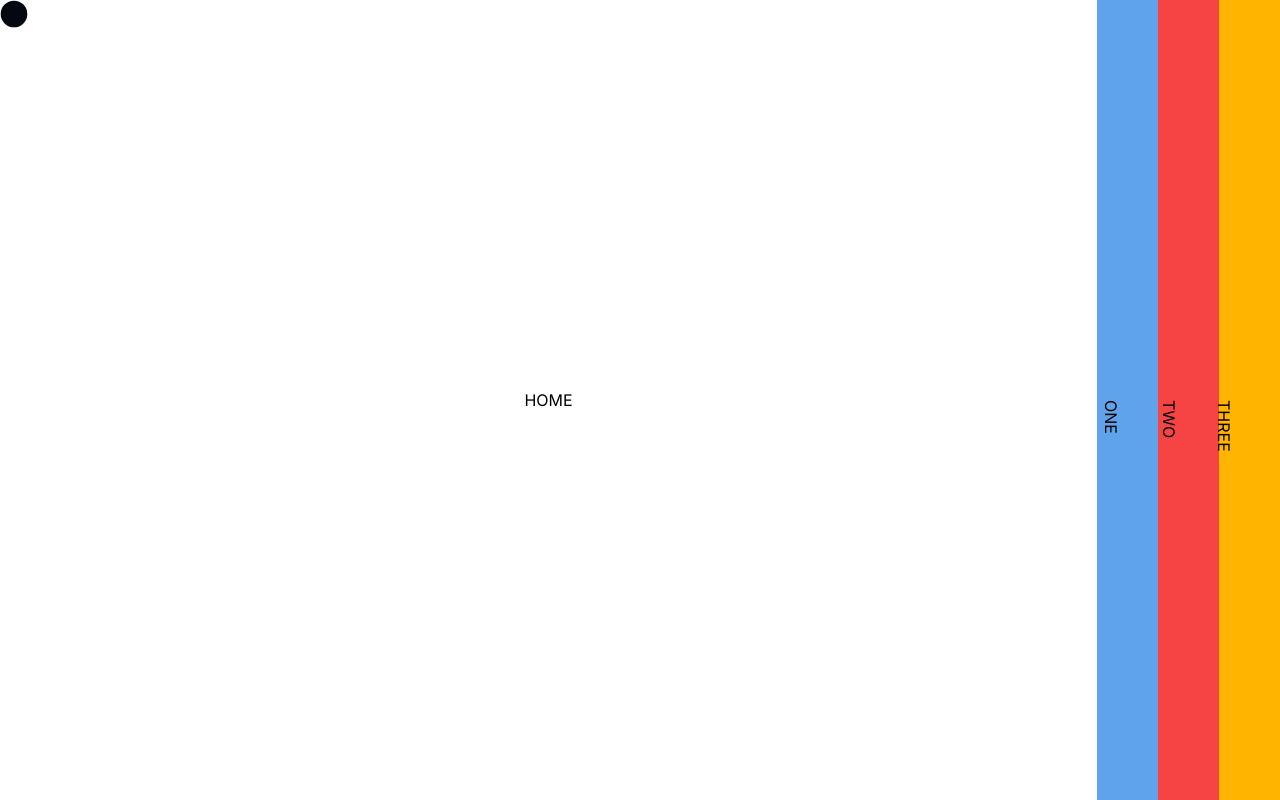
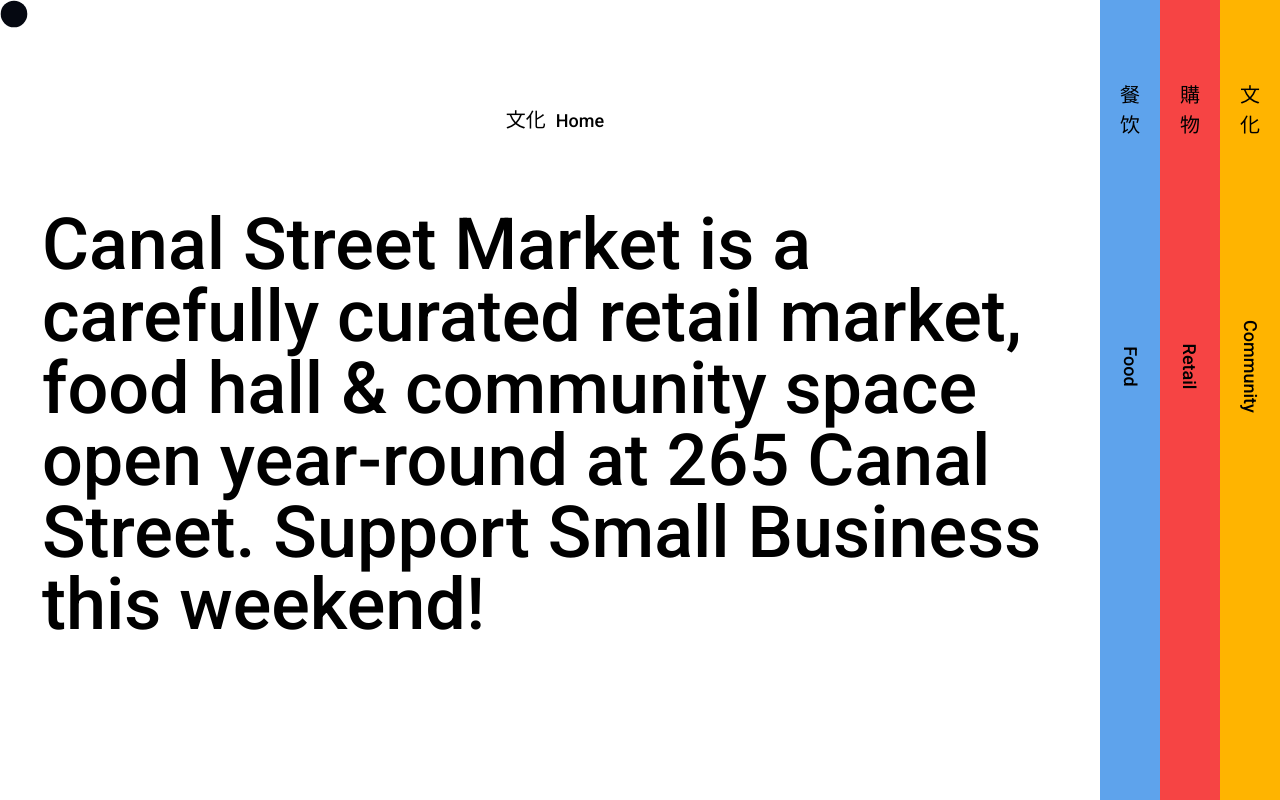
Before and after one commit to AVBlana/canalStreetMarket, a Next.js app: page / in a window 1280 px wide. Built offline with nearby package versions, Linux system fonts and the light colour scheme.

Commit message:
added accordion content

```diff
--- a/src/app/components/Accordion/index.tsx
+++ b/src/app/components/Accordion/index.tsx
@@ -3,15 +3,39 @@
 
 import React, { useState } from "react";
 import AccordionPanel from "../AccordionPanel";
+import ContentHome from "../ContentHome";
+import ContentFood from "../ContentFood";
+import ContentRetail from "../ContentRetail";
+import ContentCommunity from "../ContentCommunity";
 
 const Accordion: React.FC = () => {
   const [activeIndex, setActiveIndex] = useState<number | null>(0);
 
   const panels = [
-    { title: "HOME", backgroundColor: "#fff" },
-    { title: "ONE", backgroundColor: "#5ea3ec" },
-    { title: "TWO", backgroundColor: "#f64444" },
-    { title: "THREE", backgroundColor: "#ffb400" },
+    {
+      title: "Home",
+      icon: "文化",
+      backgroundColor: "#fff",
+      contentComponent: <ContentHome />,
+    },
+    {
+      title: "Food",
+      icon: "餐饮",
+      backgroundColor: "#5ea3ec",
+      contentComponent: <ContentFood />,
+    },
+    {
+      title: "Retail",
+      icon: "購物",
+      backgroundColor: "#f64444",
+      contentComponent: <ContentRetail />,
+    },
+    {
+      title: "Community",
+      icon: "文化",
+      backgroundColor: "#ffb400",
+      contentComponent: <ContentCommunity />,
+    },
   ];
 
   const handleClick = (index: number) => {
@@ -24,10 +48,14 @@
         <AccordionPanel
           key={index}
           title={panel.title}
+          icon={panel.icon}
           backgroundColor={panel.backgroundColor}
           isActive={index === activeIndex}
           onClick={() => handleClick(index)}
-        />
+        >
+          {panel.contentComponent}
+          {/* Pass dynamic content as children to AccordionPanel */}
+        </AccordionPanel>
       ))}
     </div>
   );
--- a/src/app/components/AccordionPanel/AccordionPanel.css
+++ b/src/app/components/AccordionPanel/AccordionPanel.css
@@ -5,24 +5,55 @@
   flex-direction: column;
   justify-content: center;
   align-items: center;
-  /* min-height: 100vh; */
-  width: 5%; /* Adjust the width based on the number of panels you want in a single row */
+  min-height: 100px; /* Adjust the minimum height of the panel */
+  width: 60px;
+  min-width: 60px; /* Adjust the width based on the number of panels you want in a single row */
   background-color: inherit;
   transition: width 0.5s ease; /* Apply transition to width for smooth animation */
+  padding: 10px;
 }
 
-.panel-content {
+.panel-title {
   transform: rotate(90deg);
-  transform-origin: 0;
   transition: transform 1s ease; /* Apply transition to transform for smooth rotation */
 }
 
 .panel.active {
-  width: 90%; /* Expand the panel width when active */
+  width: 100%; /* Expand the panel width when active */
 }
 
-.panel.active .panel-content {
+.panel.active .panel-title {
   transform: rotate(0deg); /* Rotate the text to display it horizontally */
+}
+
+.panel-header {
+  display: flex;
+  align-items: center;
+  justify-content: center;
+  width: 100%; /* Full width for the header */
+}
+
+.panel-icon {
+  padding: 10px;
+  font-size: 20px;
+  font-weight: 500;
+}
+
+.panel-title {
+  font-size: 18px;
+}
+
+.active-header {
+}
+
+.inactive-header {
+  flex-direction: column;
+  flex: 1;
+  width: 100%;
+  justify-content: space-between;
+  padding: 60px 5px;
+  align-items: center;
+  margin-bottom: 350px;
 }
 
 .panel-details {
--- a/src/app/components/AccordionPanel/index.tsx
+++ b/src/app/components/AccordionPanel/index.tsx
@@ -5,16 +5,20 @@
 
 interface AccordionPanelProps {
   title: string;
+  icon: string;
   isActive: boolean;
   onClick: () => void;
   backgroundColor: string;
+  children: React.ReactNode;
 }
 
 const AccordionPanel: React.FC<AccordionPanelProps> = ({
   title,
+  icon,
   isActive,
   onClick,
   backgroundColor,
+  children,
 }) => {
   return (
     <div
@@ -22,11 +26,20 @@
       style={{ backgroundColor }}
       onClick={onClick}
     >
-      <p className="panel-content">{title}</p>
+      <div
+        className={`panel-header ${
+          isActive ? "active-header" : "inactive-header"
+        }`}
+      >
+        <p className="panel-icon">{icon}</p>
+        <p className="panel-title">{title}</p>
+      </div>
+
       {isActive && (
         <div className="panel-details">
           {/* Place additional content here when panel is active */}
           {/* Example: <p>Additional Content</p> */}
+          {children}
         </div>
       )}
     </div>
--- /dev/null
+++ b/src/app/components/ContentCommunity/index.tsx
@@ -0,0 +1,5 @@
+const ContentCommunity = () => {
+  return <></>;
+};
+
+export default ContentCommunity;
--- /dev/null
+++ b/src/app/components/ContentFood/index.tsx
@@ -0,0 +1,5 @@
+const ContentFood = () => {
+  return <></>;
+};
+
+export default ContentFood;
--- /dev/null
+++ b/src/app/components/ContentHome/index.tsx
@@ -0,0 +1,15 @@
+const ContentHome = () => {
+  return (
+    <div>
+      <section className="py-16 px-8 mh-100">
+        <h1 className="mw-1030 text-7xl">
+          Canal Street Market is a carefully curated retail market, food hall &
+          community space open year-round at 265 Canal Street. Support Small
+          Business this weekend!
+        </h1>
+      </section>
+    </div>
+  );
+};
+
+export default ContentHome;
--- /dev/null
+++ b/src/app/components/ContentRetail/index.tsx
@@ -0,0 +1,5 @@
+const ContentRetail = () => {
+  return <></>;
+};
+
+export default ContentRetail;
--- a/src/app/layout.tsx
+++ b/src/app/layout.tsx
@@ -1,11 +1,13 @@
 import type { Metadata } from "next";
 import { Inter } from "next/font/google";
+import { Roboto } from "next/font/google";
 import "./globals.css";
 
+const roboto = Roboto({ subsets: ["latin"], weight: ["500"] });
 const inter = Inter({ subsets: ["latin"] });
 
 export const metadata: Metadata = {
-  title: "Create Next App",
+  title: "Canal Street Market",
   description: "Generated by create next app",
 };
 
@@ -16,7 +18,7 @@
 }>) {
   return (
     <html lang="en">
-      <body className={inter.className}>{children}</body>
+      <body className={roboto.className}>{children}</body>
     </html>
   );
 }
```
